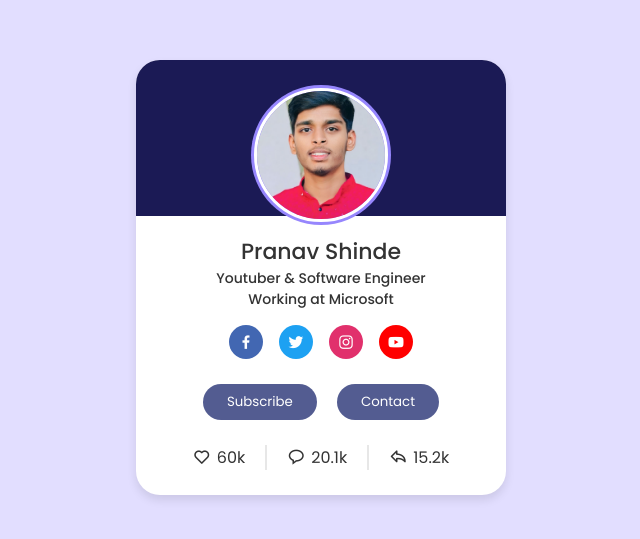
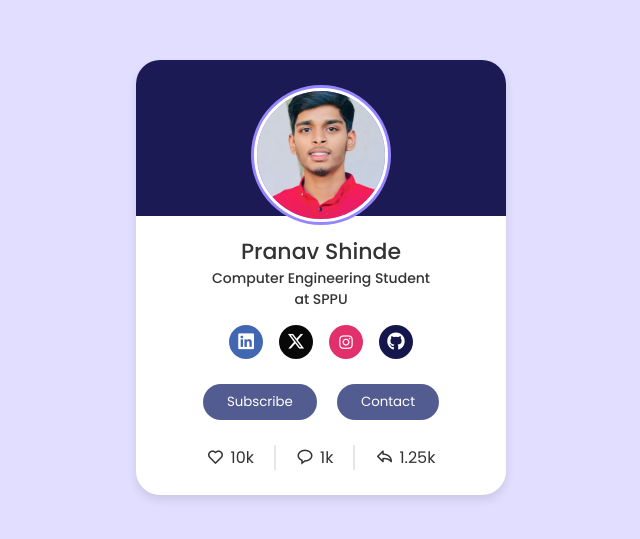
Before and after one commit to Pranav-VIG/myProfileCard, a plain HTML site: page index.html in a window 1280 px wide. Shown: the part 123-662 px from the top of the page, without its empty margins (319-959 px from the left). Drawn offline with nearby package versions, Linux system fonts and the light colour scheme.

Commit message:
Updated html

```diff
--- a/index.html
+++ b/index.html
@@ -5,6 +5,7 @@
     <meta name="viewport" content="width=device-width, initial-scale=1.0">
     <link rel="stylesheet" href="index.css">
     <link href='https://unpkg.com/boxicons@2.1.4/css/boxicons.min.css' rel='stylesheet'>
+    <script src="https://kit.fontawesome.com/a9ded614e9.js" crossorigin="anonymous"></script>
     <link rel="icon" href="https://freesvg.org/img/abstract-user-flat-4.png">
     <title>My Profile Card</title>
 </head>
@@ -18,42 +19,42 @@
 
         <div class="text-data">
             <span class="name">Pranav Shinde</span>
-            <span class="job">Youtuber & Software Engineer</span>
-            <span class="job">Working at Microsoft</span>
+            <span class="job">Computer Engineering Student</span>
+            <span class="job">at SPPU</span>
         </div>
 
         <div class="media-buttons">
-            <a href="#" style="background-color: #4267b2 ;" class="link">
-                <i class='bx bxl-facebook'></i>
+            <a href="https://www.linkedin.com/in/pranav-shinde-326261291" style="background-color: #4267b2 ;" class="link">
+                <i class="fa-brands fa-linkedin"></i>
             </a>
-            <a href="#" style="background-color: #1da1f2 ;" class="link">
-                <i class='bx bxl-twitter'></i>
+            <a href="https://x.com/Pranav13120" style="background-color: #080808 ;" class="link">
+                <i class="fa-brands fa-x-twitter"></i>
             </a>
             <a href="https://www.instagram.com/pranav_shinde246?igsh=M2JwYWJyYmMzMGlm" style="background-color: #e1306c ;" class="link">
                 <i class='bx bxl-instagram'></i>
             </a>
-            <a href="https://youtube.com/@pranavshinde8089?si=7gVllPqWlR539cLY" style="background-color: #ff0000 ;" class="link">
-                <i class='bx bxl-youtube'></i>
+            <a href="https://github.com/PranavS1312" style="background-color: #00023bea ;" class="link">
+                <i class="fa-brands fa-github"></i>
             </a>
         </div>
 
         <div class="buttons">
             <button class="button">Subscribe</button>
-            <button class="button">Contact</button>
+            <button class="button"><a style="text-decoration: none ; color: white;" href="mailto:pranavshinde1312@gmail.com">Contact</a></button>
         </div>
 
         <div class="analytics">
             <div class="data">
                 <i class='bx bx-heart'></i>
-                <span class="number">60k</span>
+                <span class="number">10k</span>
             </div>
             <div class="data">
                 <i class='bx bx-message-rounded'></i>
-                <span class="number">20.1k</span>
+                <span class="number">1k</span>
             </div>
             <div class="data">
                 <i class='bx bx-share' ></i>
-                <span class="number">15.2k</span>
+                <span class="number">1.25k</span>
             </div>
         </div>
 
```
